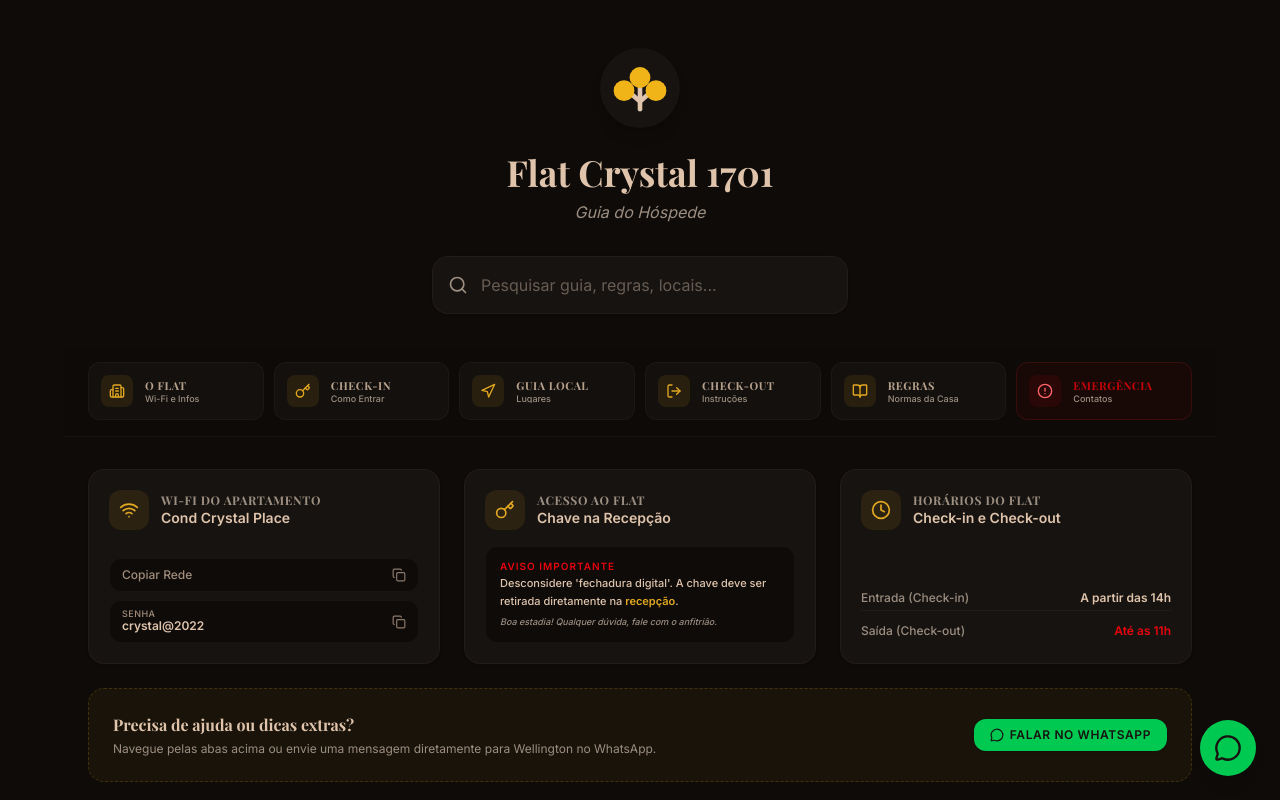
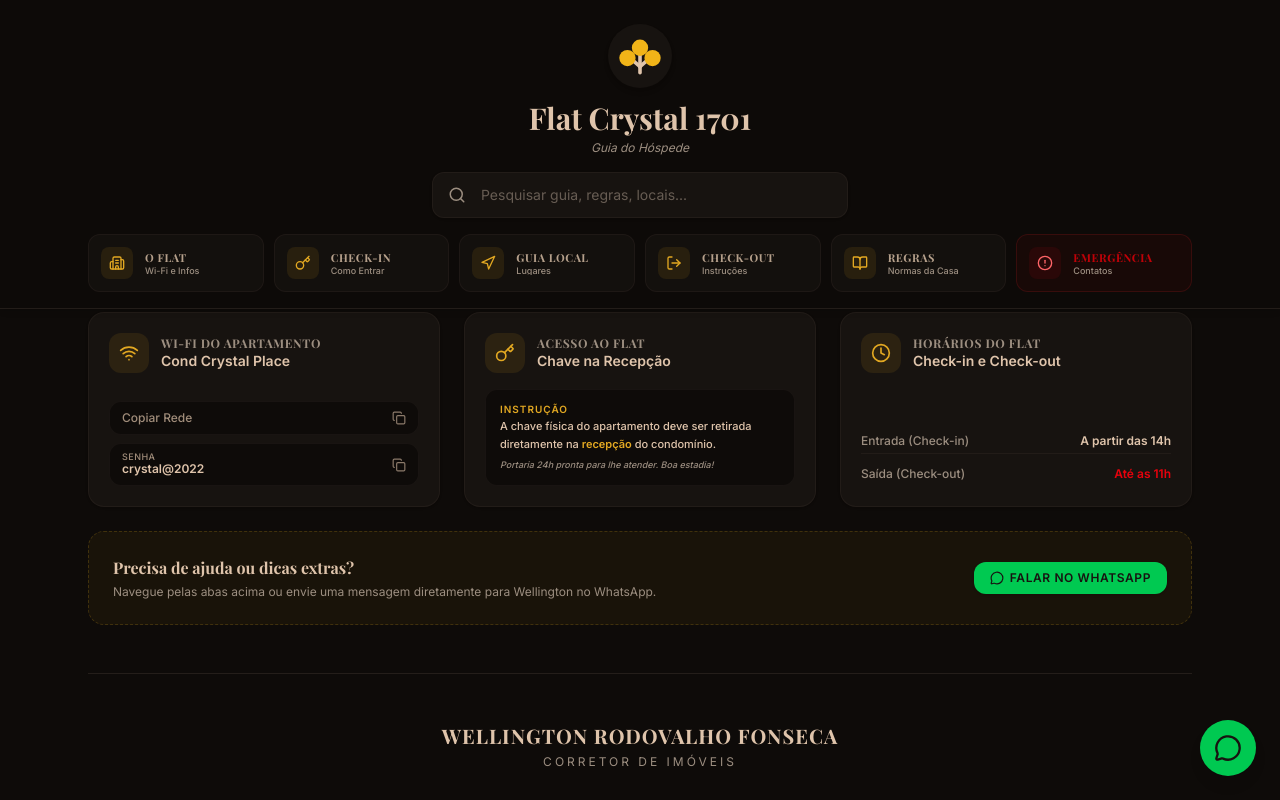
Before and after one commit to wellingtonrodovalho/Guia-digital-do-H-spede, a React (Vite) app: page / in a window 1280 px wide. Shown: the top 800 px of the page. Built offline with nearby package versions, Linux system fonts and the light colour scheme.

Commit message:
fixação do cabeçalho

```diff
--- a/src/App.tsx
+++ b/src/App.tsx
@@ -180,7 +180,7 @@ export default function App() {
 
   const houseRules = [
     { title: 'Wi-Fi e Internet (Wifi)', content: 'Rede: Cond Crystal Place | Senha: crystal@2022 | Tensão Principal: 220V' },
-    { title: 'Cafeteira Três Corações', content: 'Guia passo-a-passo para utilização da cafeteira de cápsulas. Atenção: Voltagem 220V.' },
+    { title: 'Cafeteira Três Corações', content: 'Folheto explicativo com instruções passo a passo disponível na sala. Atenção: Voltagem 220V.' },
     { title: 'Voltagem 220V', content: 'Todas as tomadas do flat são 220V. Verifique seus aparelhos antes de ligar para evitar danos.' },
     { title: 'Silêncio e Respeito', content: 'Pedimos que seja silencioso e discreto, especialmente à noite. Não é permitido transitar sem camisa nas áreas comuns.' },
     { title: 'Fumo Proibido', content: 'Não é permitido fumar no interior do apartamento. O local possui sensores de gás e fumaça.' },
@@ -426,23 +426,25 @@ export default function App() {
   }
 
   return (
-    <div className="min-h-screen bg-ipe-bg pb-24 relative overflow-x-hidden">
+    <div className="min-h-screen bg-ipe-bg pb-24 pt-[340px] md:pt-[280px] relative overflow-x-hidden">
 
+      {/* Fixed Top Header & Navigation Container */}
+      <div className="fixed top-0 left-0 right-0 bg-ipe-bg/95 backdrop-blur-md z-30 border-b border-ipe-brown/10 shadow-md">
         {/* Header */}
-      <header className="pt-12 pb-8 px-6 text-center relative z-10">
+        <header className="pt-6 pb-4 px-6 text-center relative z-10">
           <button
             onClick={() => { setView('home'); setSearchQuery(''); }}
             className="cursor-pointer group inline-flex flex-col items-center focus:outline-none bg-transparent border-0"
           >
-          <Logo size={80} className="mx-auto mb-6 bg-white p-3 rounded-full shadow-lg transition-transform group-hover:scale-105" />
-          <h1 className="text-4xl font-bold text-ipe-brown font-serif group-hover:text-ipe-gold transition-colors">Flat Crystal 1701</h1>
-          <p className="text-ipe-muted mt-2 italic group-hover:opacity-85 transition-opacity">Guia do Hóspede</p>
+            <Logo size={64} className="mx-auto mb-3 bg-white p-2.5 rounded-full shadow-md transition-transform group-hover:scale-105" />
+            <h1 className="text-3xl font-bold text-ipe-brown font-serif group-hover:text-ipe-gold transition-colors">Flat Crystal 1701</h1>
+            <p className="text-ipe-muted mt-1 text-xs italic group-hover:opacity-85 transition-opacity">Guia do Hóspede</p>
           </button>
 
           {/* Search Bar */}
-        <div className="max-w-md mx-auto mt-8 px-4 relative">
+          <div className="max-w-md mx-auto mt-4 px-4 relative">
             <div className="relative group">
-            <Search className="absolute left-4 top-1/2 -translate-y-1/2 text-ipe-muted group-focus-within:text-ipe-gold transition-colors" size={20} />
+              <Search className="absolute left-4 top-1/2 -translate-y-1/2 text-ipe-muted group-focus-within:text-ipe-gold transition-colors" size={18} />
               <input
                 type="text"
                 placeholder="Pesquisar guia, regras, locais..."
@@ -458,7 +460,7 @@ export default function App() {
                 onFocus={() => {
                   if (searchQuery.trim().length > 0) setView('search');
                 }}
-              className="w-full pl-12 pr-10 py-4 bg-white rounded-2xl shadow-sm border border-ipe-brown/5 focus:outline-none focus:ring-2 focus:ring-ipe-gold/20 focus:border-ipe-gold transition-all text-ipe-brown placeholder:text-ipe-muted/60"
+                className="w-full pl-12 pr-10 py-3 bg-white rounded-xl shadow-sm border border-ipe-brown/5 focus:outline-none focus:ring-2 focus:ring-ipe-gold/20 focus:border-ipe-gold transition-all text-ipe-brown placeholder:text-ipe-muted/60 text-sm"
               />
               {searchQuery && (
                 <button
@@ -468,17 +470,15 @@ export default function App() {
                   }}
                   className="absolute right-4 top-1/2 -translate-y-1/2 text-ipe-muted hover:text-ipe-brown"
                 >
-                <Trash2 size={16} />
+                  <Trash2 size={14} />
                 </button>
               )}
             </div>
           </div>
         </header>
 
-      <main className="max-w-6xl mx-auto px-6">
-        {/* Sticky Mini Guide Navigation Bar - Smaller and Fixed on All Pages */}
-        <div className="sticky top-0 bg-ipe-bg/95 backdrop-blur-md z-30 py-4 -mx-6 px-6 border-b border-ipe-brown/5 mb-8">
-          <div className="max-w-6xl mx-auto">
+        {/* Mini Guide Navigation Bar - Inside the same sticky container */}
+        <div className="max-w-6xl mx-auto px-6 pb-4">
           <div className="flex gap-2.5 overflow-x-auto no-scrollbar pb-1 md:grid md:grid-cols-6 md:pb-0 scroll-smooth">
             {[
               { id: 'flat' as ViewState, title: 'O Flat', sub: 'Wi-Fi e Infos', icon: Building2 },
@@ -538,6 +538,8 @@ export default function App() {
           </div>
         </div>
       </div>
+
+      <main className="max-w-6xl mx-auto px-6 mt-8">
 
         <AnimatePresence mode="wait">
           {view === 'home' && (
@@ -600,11 +602,11 @@ export default function App() {
                     </div>
                   </div>
                   <div className="bg-ipe-bg p-3.5 rounded-xl border border-ipe-brown/5">
-                    <p className="text-[10px] font-bold text-red-600 uppercase tracking-widest leading-none mb-1">Aviso Importante</p>
+                    <p className="text-[10px] font-bold text-ipe-gold uppercase tracking-widest leading-none mb-1">Instrução</p>
                     <p className="text-[11px] text-ipe-brown leading-relaxed font-medium">
-                      Desconsidere 'fechadura digital'. A chave deve ser retirada diretamente na <span className="font-bold text-ipe-gold">recepção</span>.
+                      A chave física do apartamento deve ser retirada diretamente na <span className="font-bold text-ipe-gold">recepção</span> do condomínio.
                     </p>
-                    <p className="text-[9px] text-ipe-muted italic mt-1 font-medium">Boa estadia! Qualquer dúvida, fale com o anfitrião.</p>
+                    <p className="text-[9px] text-ipe-muted italic mt-1 font-medium">Portaria 24h pronta para lhe atender. Boa estadia!</p>
                   </div>
                 </div>
 
@@ -832,35 +834,28 @@ export default function App() {
                     </div>
                   </div>
 
-                  <div className="grid grid-cols-1 sm:grid-cols-2 lg:grid-cols-3 gap-6">
-                    {[
-                      { step: 1, title: 'ENERGIA', text: 'Conecte na tomada 220V.', icon: Zap, color: '#EAB308' },
-                      { step: 2, title: 'ÁGUAS', text: 'Água filtrada no reservatório.', icon: Droplets, color: '#3B82F6' },
-                      { step: 3, title: 'ABRIR', text: 'Levante a alavanca superior.', icon: ArrowUpCircle, color: '#64748B' },
-                      { step: 4, title: 'CÁPSULA', text: 'Insira a cápsula no slot.', icon: Hexagon, color: '#92400E' },
-                      { step: 5, title: 'FECHAR', text: 'Abaixe para perfurar.', icon: ArrowDownCircle, color: '#334155' },
-                      { step: 6, title: 'PREPARO', text: 'Botão da cor da cápsula.', icon: Coffee, color: '#059669' }
-                    ].map((s, i) => (
-                      <div key={i} className="flex items-center gap-5 p-5 bg-white rounded-[24px] border border-ipe-brown/5 shadow-sm hover:shadow-md transition-all group">
-                        <div
-                          className="w-10 h-10 rounded-[14px] flex items-center justify-center text-white font-black text-sm shrink-0 shadow-lg shadow-black/5"
-                          style={{ backgroundColor: s.color }}
-                        >
-                          {s.step}
+                  <div className="bg-white rounded-3xl p-6 sm:p-8 border border-ipe-brown/5 shadow-sm flex flex-col md:flex-row gap-6 items-start md:items-center relative overflow-hidden">
+                    <div className="absolute right-0 top-0 bottom-0 w-32 bg-gradient-to-l from-ipe-gold/5 to-transparent pointer-events-none" />
+                    <div className="p-4 bg-ipe-gold/10 text-ipe-gold rounded-2xl shrink-0 shadow-inner">
+                      <BookOpen size={32} />
                     </div>
-                        <div className="space-y-1">
-                          <div className="flex items-center gap-2">
-                            <s.icon size={12} style={{ color: s.color }} />
-                            <h4 className="text-[11px] font-black text-ipe-brown tracking-widest leading-none">
-                              {s.title}
-                            </h4>
+                    <div className="space-y-3 flex-1 relative z-10">
+                      <div className="inline-flex items-center gap-1.5 px-3 py-1 rounded-full bg-ipe-gold/10 text-ipe-gold border border-ipe-gold/20 text-[10px] font-black uppercase tracking-wider">
+                        📖 Guia Impresso
                       </div>
-                          <p className="text-[11px] text-ipe-muted leading-tight font-medium opacity-80">
-                            {s.text}
+                      <h4 className="text-xl font-serif font-bold text-ipe-brown">Folheto de Instruções na Sala</h4>
+                      <p className="text-sm text-ipe-text leading-relaxed font-medium">
+                        O guia passo-a-passo detalhado para utilização da <span className="font-bold text-ipe-gold">Cafeteira Três Corações</span> está disponível em um folheto explicativo impresso na sala do apartamento.
                       </p>
+                      <div className="flex flex-wrap items-center gap-4 text-xs font-semibold text-ipe-muted">
+                        <span className="flex items-center gap-1">
+                          <Zap size={14} className="text-red-400" />
+                          Voltagem da cafeteira: 220V
+                        </span>
+                        <span className="hidden sm:inline opacity-30">•</span>
+                        <span>Consulte o manual impresso antes de utilizar</span>
                       </div>
                     </div>
-                    ))}
                   </div>
                 </div>
               </div>
@@ -869,7 +864,7 @@ export default function App() {
 
           {view === 'checkin' && (
             <PageContainer key="checkin" title="Check-in" onBack={() => setView('home')}>
-              {/* Aviso Importante de Mudança de Fechadura */}
+              {/* Instruções de Entrada */}
               <div className="bg-white rounded-3xl p-8 mb-8 shadow-md border-2 border-ipe-gold/20 relative overflow-hidden">
                 {/* Visual indicator lines in gold colors */}
                 <div className="absolute top-0 left-0 right-0 h-1.5 bg-ipe-gold" />
@@ -879,12 +874,12 @@ export default function App() {
                     <Key size={32} className="animate-pulse" />
                   </div>
                   <div className="space-y-3">
-                    <div className="inline-flex items-center gap-1.5 px-3 py-1 rounded-full bg-red-950/30 text-red-400 border border-red-900/30 text-[10px] font-black uppercase tracking-wider">
-                      ⚠️ Atenção / Atualização Importante
+                    <div className="inline-flex items-center gap-1.5 px-3 py-1 rounded-full bg-ipe-gold/10 text-ipe-gold border border-ipe-gold/20 text-[10px] font-black uppercase tracking-wider">
+                      🔑 Acesso ao Apartamento
                     </div>
                     <h2 className="text-2xl font-serif font-bold text-ipe-brown">Retirada de Chaves na Recepção</h2>
                     <p className="text-sm text-ipe-text leading-relaxed font-medium">
-                      <span className="font-bold text-red-400">Aviso importante:</span> Onde lê-se "fechadura digital", por favor desconsidere, pois trocamos a fechadura recentemente. A chave física do apartamento deve ser retirada diretamente na <span className="font-bold text-ipe-gold">recepção</span> do condomínio.
+                      A chave física do apartamento deve ser retirada diretamente com o atendente na <span className="font-bold text-ipe-gold">recepção</span> do condomínio, disponível 24 horas por dia.
                     </p>
                     <p className="text-sm text-ipe-brown font-bold">
                       Desejamos a você uma excelente estadia! ✨
@@ -893,7 +888,7 @@ export default function App() {
                 </div>
               </div>
 
-              <div className="grid grid-cols-1 md:grid-cols-2 lg:grid-cols-3 gap-6 mb-8">
+              <div className="grid grid-cols-1 md:grid-cols-2 gap-6 mb-8">
                 {/* Recepção */}
                 <div className="bg-white rounded-2xl p-6 border border-ipe-brown/5 shadow-sm space-y-3">
                   <div className="flex items-center gap-2">
@@ -903,20 +898,7 @@ export default function App() {
                     <h3 className="font-bold text-ipe-brown text-sm uppercase tracking-wider">Na Recepção</h3>
                   </div>
                   <p className="text-xs text-ipe-text leading-relaxed font-medium">
-                    Identifique-se como hóspede do <span className="font-bold">Flat 1701</span>. Você receberá a chave física e também o cartão economizador para ativar a energia interna do apartamento. Todos os hóspedes devem apresentar um documento de identificação com foto.
-                  </p>
-                </div>
-
-                {/* Economizador de Energia */}
-                <div className="bg-white rounded-2xl p-6 border border-ipe-brown/5 shadow-sm space-y-3">
-                  <div className="flex items-center gap-2">
-                    <div className="p-2 bg-ipe-gold/10 text-ipe-gold rounded-lg">
-                      <Zap size={18} />
-                    </div>
-                    <h3 className="font-bold text-ipe-brown text-sm uppercase tracking-wider">Cartão de Energia</h3>
-                  </div>
-                  <p className="text-xs text-ipe-text leading-relaxed font-medium">
-                    Ao entrar no apartamento, insira o cartão recebido na recepção no dispositivo economizador (localizado logo ao lado da porta) para ativar as luzes, tomadas e o ar condicionado. Lembre-se de retirá-lo ao sair.
+                    Identifique-se como hóspede do <span className="font-bold">Flat 1701</span>. Você receberá a chave física do apartamento. Lembre-se que todos os hóspedes devem apresentar um documento de identificação com foto.
                   </p>
                 </div>
 
@@ -1055,7 +1037,7 @@ export default function App() {
                     <div className="p-2 bg-blue-950/30 text-blue-400 rounded-lg">
                       <LogOut size={18} />
                     </div>
-                    <p className="text-sm font-medium text-ipe-brown">Deixar o cartão na recepção (térreo)</p>
+                    <p className="text-sm font-medium text-ipe-brown">Deixar as chaves na recepção (térreo)</p>
                   </div>
 
                   <div className="flex items-center gap-4 p-5">
```
Lines whose indentation alone changed are shown as unchanged.
